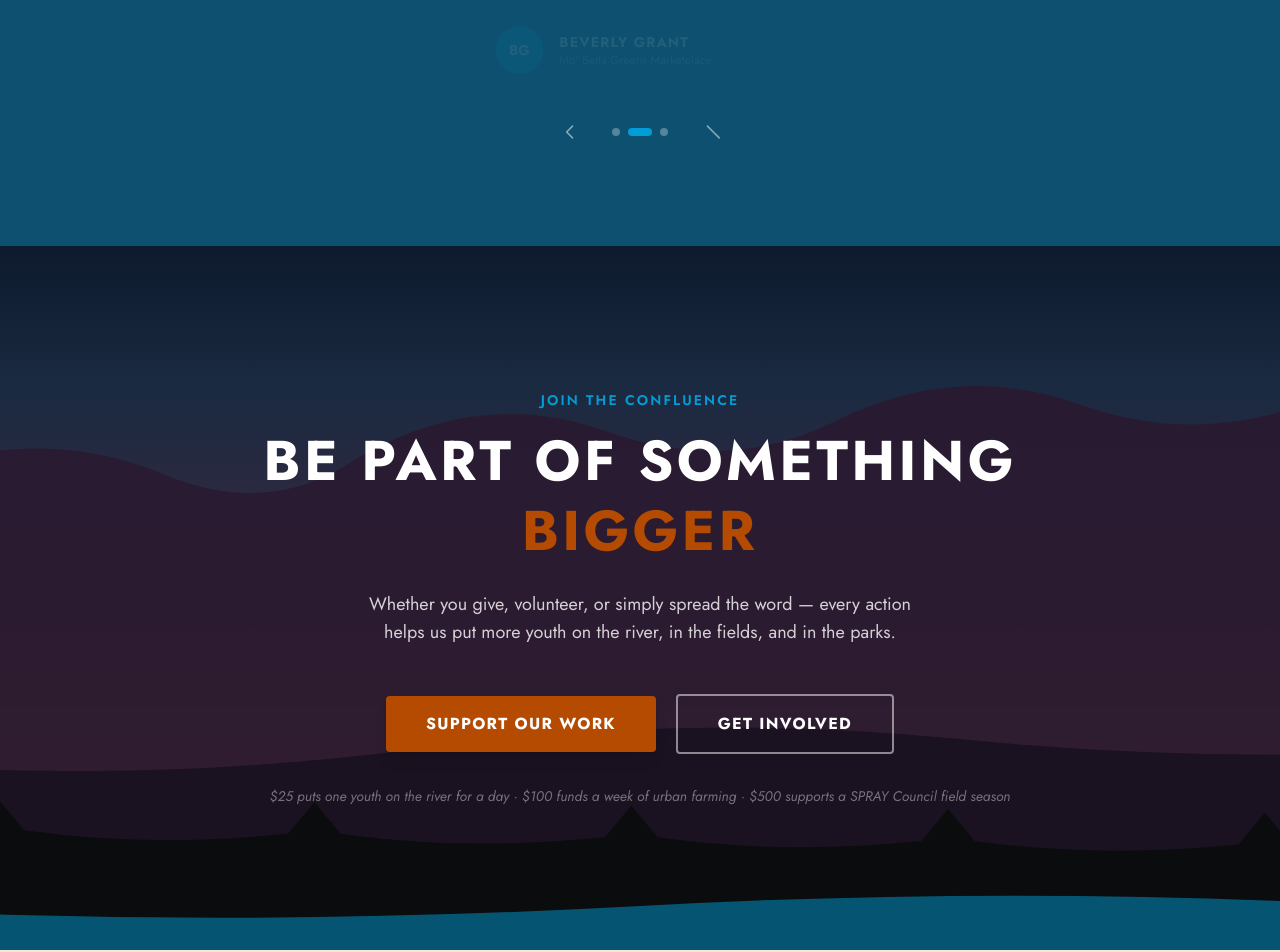
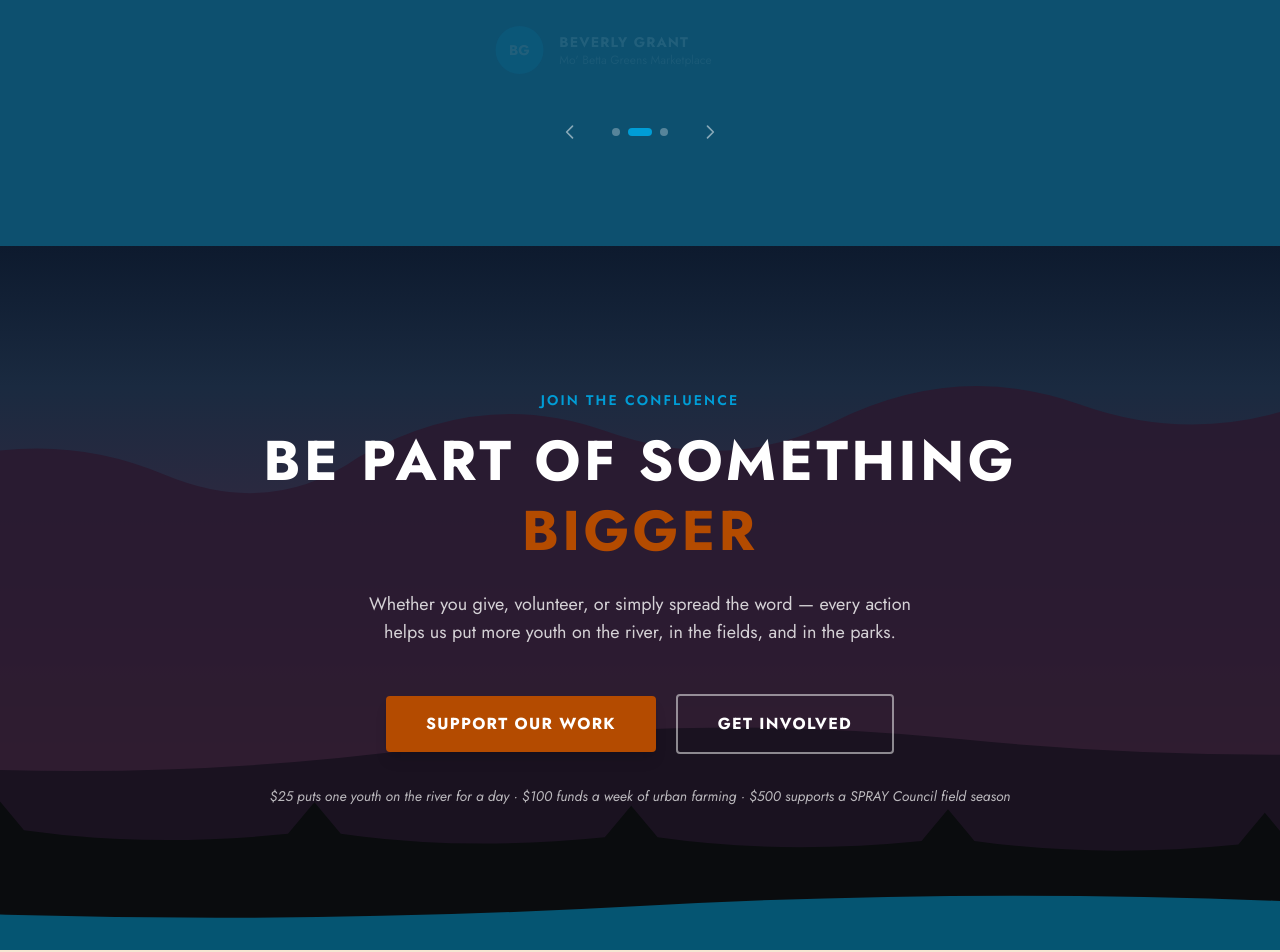
Before and after one commit to bwright77/confluence-co, a React (Vite) app: page / in a window 1280 px wide. Shown: the part 2720-3672 px from the top of the page. Built offline with nearby package versions, Linux system fonts and the light colour scheme.

Commit message:
Fix a few bugs

```diff
--- a/src/components/CTASection.tsx
+++ b/src/components/CTASection.tsx
@@ -125,7 +125,7 @@ export default function CTASection() {
 
         {/* Impact framing micro-copy */}
         <motion.p
-          className="font-body text-white/40 text-sm mt-8 italic"
+          className="font-body text-white/70 text-sm mt-8 italic"
           variants={reduced ? undefined : fadeUp}
           initial={reduced ? undefined : 'hidden'}
           animate={inView || reduced ? 'visible' : 'hidden'}
--- a/src/components/TestimonialCarousel.tsx
+++ b/src/components/TestimonialCarousel.tsx
@@ -193,7 +193,7 @@ export default function TestimonialCarousel() {
               aria-label="Next testimonial"
             >
               <svg className="w-5 h-5" fill="none" stroke="currentColor" viewBox="0 0 24 24" aria-hidden="true">
-                <path strokeLinecap="round" strokeLinejoin="round" strokeWidth={2} d="M9 5l7 7 7 7" />
+                <path strokeLinecap="round" strokeLinejoin="round" strokeWidth={2} d="M9 5l7 7-7 7" />
               </svg>
             </button>
           </div>
```
